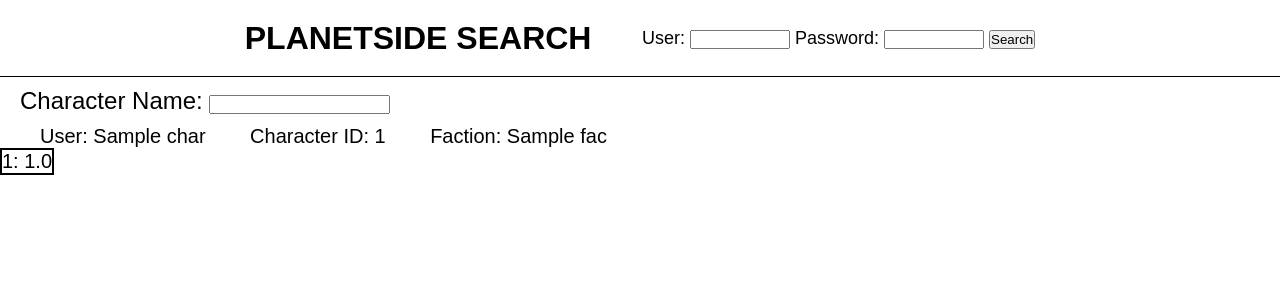
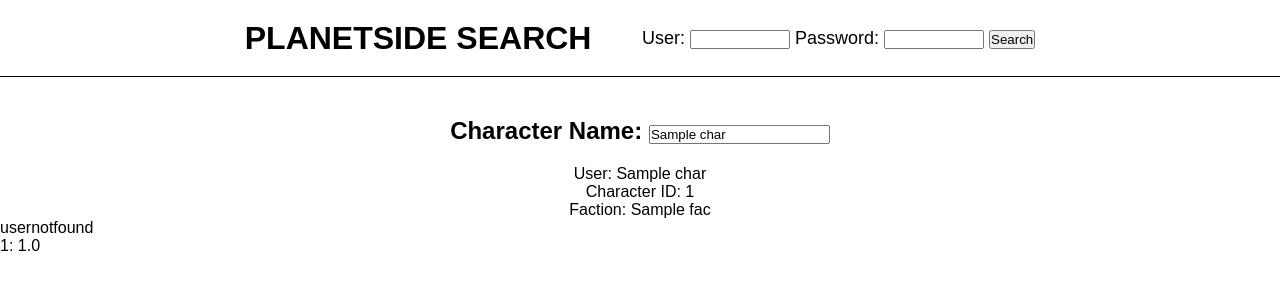
Before and after one commit to erlliam/planetsidesearch, a Flask app: template pssearch/templates/index.html in a window 1280 px wide. Shown: the top 300 px of the page. Run offline with Flask 2, Linux system fonts and the light colour scheme; the template is opened without the code that fills it: most values are stand-ins (such as "Sample title", 1, 10 or a date in 2020).

Commit message:
FRONTEND

```diff
--- a/pssearch/static/styles/index.css
+++ b/pssearch/static/styles/index.css
@@ -37,37 +37,12 @@
 
 #search {
 	font-size: 24px;
-	margin: 10px 0 10px 20px;
+	font-weight: bold;
 	display: block;
+	text-align: center;
+	margin: 40px 0 20px 0;
 }
 
-
-
-.search-results {
-	font-size: 20px;
-	font-weight: normal;
-	text-decoration: none;
-	display: inline-block;
-	margin: 0 0 0 40px;
+#search-results {
+	text-align: center;
 }
-
-
-.search-list {
-	font-size: 20px;
-	text-align: left;
-	list-style-type: none;
-}
-
-.search-list li {
-	margin: 0px 0 0 0;
-}
-
-.search-list li p{
-	border: 2px solid black;
-	display: inline-block;
-
-}
-
-.error {
-	color: red;
-}
--- a/pssearch/templates/index.html
+++ b/pssearch/templates/index.html
@@ -11,20 +11,33 @@
 
 </div>
 
-<form id="search">
-	Character Name: <input type='text' name='user'>
-</form>
+<div id="middle">
+	<form id="search">
+		<label for="search">Character Name: </label><input type="text" name="user"
+		{% if char %}
+								 value="{{ char.name }}"
+		{% endif %}
+		>
+	</form>
+	{% if char %}
+	<div id="search-results">
+		<p>User: {{ char.name }}</p>
+		<p>Character ID: {{ char.c_id }}</p>
+		<p>Faction: {{ char.fac }}</p>
+	</div>
+	{% endif %}
+
+	{% if status %}
+		<p>{{ status }}</p>
+	{% endif %}
+
+</div>
 
 {% if char %}
-	<h1 class="search-results">User: {{ char.name }}</h1>
-	<h1 class="search-results">Character ID: {{ char.c_id }}</h1>
-	<h1 class="search-results">Faction: {{ char.fac }}</h1>
 	<ul class="search-list">
 		{% for key, value in wep_list.items() %}
 		<li><p>{{ value[0] }}: {{ value[2]|int / value[1]|int }}</p></li>
 
 		{% endfor %}
 	</ul>
-{% elif status == 'usernotfound' %}
-	<h1 class="error">ERROR USER NOT FOUND</h1>
 {% endif %}
```
